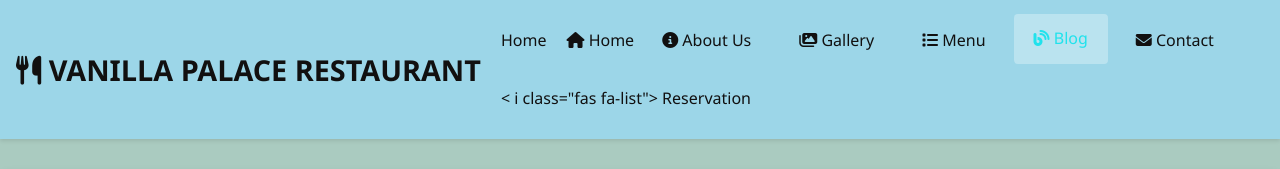
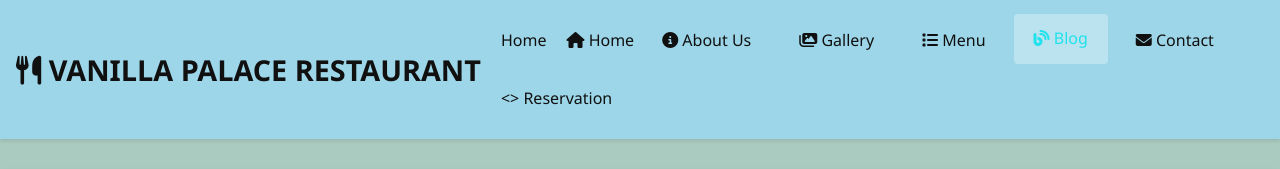
Before and after one commit to atuhaire-doreen/UMU_WebDev_GroupN_2025, a website: page BLOG.html in a window 1280 px wide. Shown: the top 169 px of the page. Drawn offline with Linux system fonts and the light colour scheme.

Commit message:
Update BLOG.html

```diff
--- a/BLOG.html
+++ b/BLOG.html
@@ -38,7 +38,7 @@
         <a class="nav-link" href="https://atuhaire-doreen.github.io/UMU_WebDev_GroupN_2025/pages/contact.html"><i class="fas fa-envelope"></i> Contact</a>
       </li>
       <li class="nav-item">
-        <a class="nav-link" href="https://atuhaire-doreen.github.io/UMU_WebDev_GroupN_2025/pages/reservation.html">< i class="fas fa-list"></i> Reservation</a>
+        <a class="nav-link" href="https://atuhaire-doreen.github.io/UMU_WebDev_GroupN_2025/pages/reservation.html"><></i> Reservation</a>
     </ul>
 </nav>
     <!-- MAIN CONTENT SECTION -->
```
